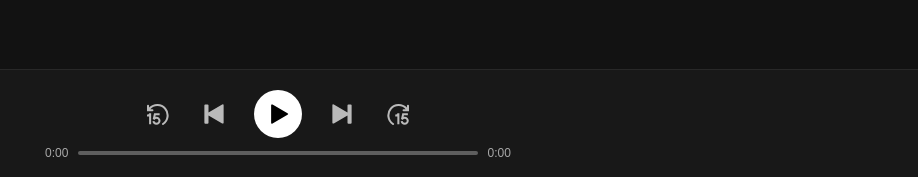
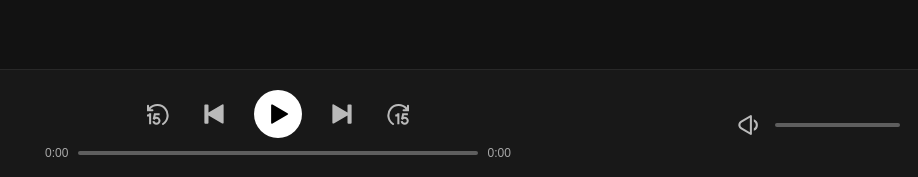
Before and after one commit to Bazyli12/music-player, a Next.js app: page / in a window 1280 px wide. Shown: the part 620-797 px from the top of the page, without its empty margins (362-1280 px from the left). Built offline with nearby package versions, Linux system fonts and the light colour scheme.

Commit message:
dodanie inputa od glosnosci 🎫🎟

```diff
--- a/components/Footer/Footer.jsx
+++ b/components/Footer/Footer.jsx
@@ -14,6 +14,7 @@ import {
     NowPlaying,
     Options,
     Footer,
+    VolumeBar,
 } from "../_App";
 
 export default class FooterComponent extends React.Component {
@@ -260,7 +261,28 @@ export default class FooterComponent extends React.Component {
                                 </div>
                             </Timeline>
                         </Player>
-                        <Options></Options>
+                        <Options>
+                            <VolumeBar>
+                                <button>
+                                    <svg
+                                        height="22"
+                                        width="22"
+                                        viewBox="0 0 16 16"
+                                        fill="#bababa"
+                                    >
+                                        <path d="M9.741.85a.75.75 0 01.375.65v13a.75.75 0 01-1.125.65l-6.925-4a3.642 3.642 0 01-1.33-4.967 3.639 3.639 0 011.33-1.332l6.925-4a.75.75 0 01.75 0zm-6.924 5.3a2.139 2.139 0 000 3.7l5.8 3.35V2.8l-5.8 3.35zm8.683 6.087a4.502 4.502 0 000-8.474v1.65a2.999 2.999 0 010 5.175v1.649z"></path>
+                                    </svg>
+                                </button>
+                                <input
+                                    type="range"
+                                    id="volume"
+                                    defaultValue="0"
+                                    max="100"
+                                    step="0.01"
+                                    // onChange={() => this.changeTimeline()}
+                                />
+                            </VolumeBar>
+                        </Options>
                     </Navigaton>
                 </Footer>
             </>
--- a/components/_App.js
+++ b/components/_App.js
@@ -35,6 +35,7 @@ export const Navigaton = styled.div`
 export const Player = styled.div`
     display: flex;
     justify-content: center;
+    align-self: center;
     flex-direction: column;
     width: 40%;
     min-width: 360px;
@@ -43,13 +44,16 @@ export const Player = styled.div`
 export const NowPlaying = styled.div`
     display: flex;
     justify-content: center;
+    align-self: center;
     flex-direction: column;
     width: 30%;
 `;
 export const Options = styled.div`
     display: flex;
-    justify-content: center;
-    flex-direction: column;
+    flex-direction: row;
+    align-self: center;
+    justify-content: flex-end;
+    min-width: 180px;
     width: 30%;
 `;
 
@@ -98,6 +102,7 @@ export const Timeline = styled.div`
         :active {
             outline: none;
         }
+
         appearance: none;
         width: 600px;
         height: 4px;
@@ -112,6 +117,67 @@ export const Timeline = styled.div`
                 background: var(--color);
                 box-shadow: var(--shadow);
             }
+
+            appearance: none;
+            height: 14px;
+            width: 14px;
+            border-radius: 50%;
+            background: var(--color);
+            box-shadow: var(--shadow);
+        }
+    }
+`;
+
+export const VolumeBar = styled.div`
+    display: flex;
+    justify-content: center;
+    align-items: center;
+
+    button {
+        transition: all 33ms cubic-bezier(0.3, 0, 0.7, 1) 0s;
+        color: #fff;
+        background-color: transparent;
+        padding: 0;
+        width: 48px;
+        height: 48px;
+        border: 0;
+        display: flex;
+        justify-content: center;
+        align-items: center;
+
+        :hover svg {
+            fill: white;
+        }
+
+        :active svg {
+            fill: #bababa;
+        }
+    }
+
+    input[type="range"] {
+        --color: transparent;
+        --timeline-color: linear-gradient(#fff, #fff);
+        --shadow: 0;
+
+        :active {
+            outline: none;
+        }
+
+        appearance: none;
+        height: 4px;
+        width: 125px;
+        background: #5e5e5e;
+        border-radius: 5px;
+        background-image: var(--timeline-color);
+        background-size: 0% 100%;
+        background-repeat: no-repeat;
+
+        ::-webkit-slider-thumb {
+            :hover {
+                background: var(--color);
+                box-shadow: var(--shadow);
+            }
+
             appearance: none;
             height: 14px;
             width: 14px;
```
